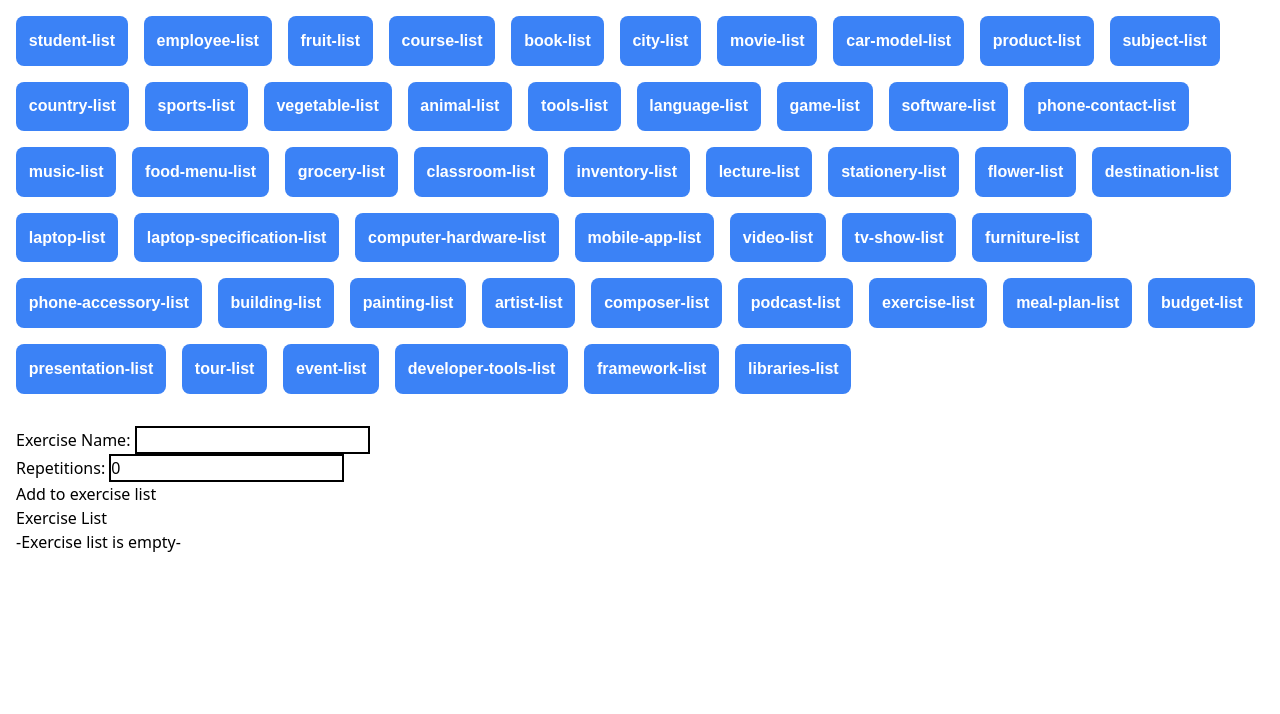
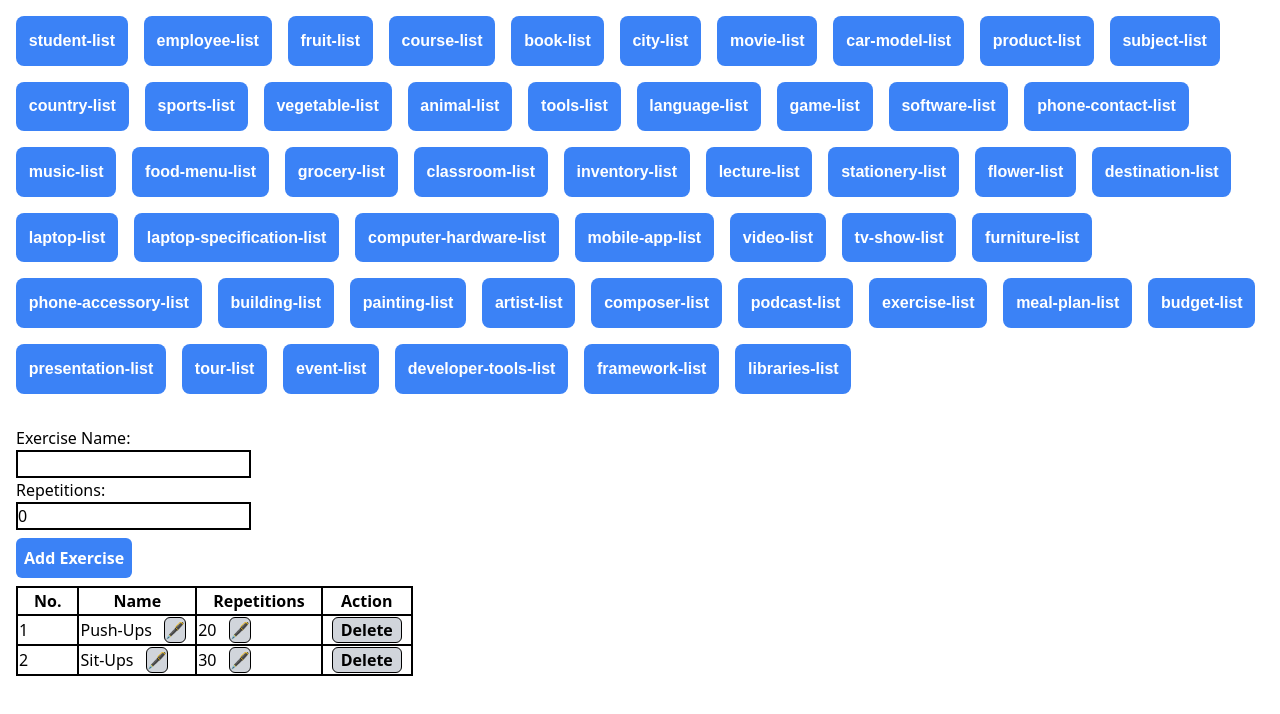
Before and after one commit to devken4u/angular-50-ds-services, an Angular app: page /exercise-list in a window 1280 px wide. Shown: the top 714 px of the page. Built offline with nearby package versions, Linux system fonts and the light colour scheme.

Commit message:
refactor(exercise list component): Updated with services feature

```diff
--- a/src/app/exercise-list/exercise-list.component.html
+++ b/src/app/exercise-list/exercise-list.component.html
@@ -1,26 +1,62 @@
 <main>
   <div>
     <label for="name">Exercise Name: </label>
+    <br />
     <input type="text" id="name" [(ngModel)]="name" />
     <br />
     <label for="repetitions">Repetitions: </label>
+    <br />
     <input type="number" id="repetitions" [(ngModel)]="repetitions" />
     <br />
-    <button (click)="add()">Add to exercise list</button>
+    <button
+      class="p-2 my-2 font-bold text-white bg-blue-500 rounded-md active:scale-95"
+      (click)="add()"
+      [disabled]="!name || repetitions <= 0"
+    >
+      Add Exercise
+    </button>
   </div>
-  <div>
-    <h1>Exercise List</h1>
-    @if( exerciseList.length === 0){
-    <h2>-Exercise list is empty-</h2>
-    }@else{
-    <ol>
-      @for( exercise of exerciseList; track $index){
-      <li [style.marginBottom]="'20px'">
-        Exercise Name: {{ exercise.name }} <br />
-        Repetitions: {{ exercise.repetitions }}
-      </li>
-      }
-    </ol>
-    }
-  </div>
+  <table class="border-2 border-black">
+    <thead>
+      <tr>
+        <th class="px-4 border-2 border-black">No.</th>
+        <th class="px-4 border-2 border-black">Name</th>
+        <th class="px-4 border-2 border-black">Repetitions</th>
+        <th class="px-4 border-2 border-black">Action</th>
+      </tr>
+    </thead>
+    <tbody>
+      <tr *ngFor="let exercise of exerciseList; index as i">
+        <td class="border-2 border-black">{{ i + 1 }}</td>
+        <td class="border-2 border-black">
+          {{ exercise.name }}
+          <button
+            (click)="editField(i, 'name', exercise.name)"
+            class="mx-2 font-bold bg-gray-300 border border-black rounded-md active:scale-95"
+          >
+            🖋
+          </button>
+        </td>
+        <td class="border-2 border-black">
+          {{ exercise.repetitions }}
+          <button
+            (click)="
+              editField(i, 'repetitions', exercise.repetitions.toString())
+            "
+            class="mx-2 font-bold bg-gray-300 border border-black rounded-md active:scale-95"
+          >
+            🖋
+          </button>
+        </td>
+        <td class="border-2 border-black">
+          <button
+            (click)="deleteExercise(i)"
+            class="px-2 mx-2 font-bold bg-gray-300 border border-black rounded-md active:scale-95"
+          >
+            Delete
+          </button>
+        </td>
+      </tr>
+    </tbody>
+  </table>
 </main>
--- a/src/app/exercise-list/exercise-list.component.ts
+++ b/src/app/exercise-list/exercise-list.component.ts
@@ -1,23 +1,50 @@
-import { Component } from '@angular/core';
+import { Component, OnInit } from '@angular/core';
+import { ExerciseService } from '../services/exercise.service';
 import { Exercise } from '../types';
 
 @Component({
-  selector: 'app-exercise-list',
+  selector: 'app-exercise',
   templateUrl: './exercise-list.component.html',
-  styleUrl: './exercise-list.component.css',
+  styleUrls: ['./exercise-list.component.css'],
 })
-export class ExerciseListComponent {
+export class ExerciseListComponent implements OnInit {
   exerciseList: Exercise[] = [];
-
   name: string = '';
   repetitions: number = 0;
 
-  add() {
-    this.exerciseList.push({
-      name: this.name,
-      repetitions: this.repetitions,
-    });
-    this.name = '';
-    this.repetitions = 0;
+  constructor(private exerciseService: ExerciseService) {}
+
+  ngOnInit(): void {
+    this.exerciseList = this.exerciseService.getExerciseList();
+  }
+
+  add(): void {
+    if (this.name && this.repetitions > 0) {
+      this.exerciseService.addExercise({
+        name: this.name,
+        repetitions: this.repetitions,
+      });
+      this.name = '';
+      this.repetitions = 0;
+    }
+  }
+
+  deleteExercise(index: number): void {
+    this.exerciseService.deleteExercise(index);
+  }
+
+  editField(index: number, fieldName: keyof Exercise, currentValue: string) {
+    const value = prompt(`Edit ${fieldName}`, currentValue);
+    if (value !== null) {
+      const updatedExercise = {
+        ...this.exerciseList[index],
+        [fieldName]: fieldName === 'repetitions' ? parseInt(value, 10) : value,
+      };
+      this.update(index, updatedExercise);
+    }
+  }
+
+  update(index: number, exercise: Exercise): void {
+    this.exerciseService.editExercise(index, exercise);
   }
 }
--- /dev/null
+++ b/src/app/services/exercise.service.ts
@@ -0,0 +1,34 @@
+import { Injectable } from '@angular/core';
+import { Exercise } from '../types';
+
+@Injectable({
+  providedIn: 'root',
+})
+export class ExerciseService {
+  private exerciseList: Exercise[] = [
+    {
+      name: 'Push-Ups',
+      repetitions: 20,
+    },
+    {
+      name: 'Sit-Ups',
+      repetitions: 30,
+    },
+  ];
+
+  getExerciseList(): Exercise[] {
+    return this.exerciseList;
+  }
+
+  addExercise(exercise: Exercise): void {
+    this.exerciseList.push(exercise);
+  }
+
+  deleteExercise(index: number): void {
+    this.exerciseList.splice(index, 1);
+  }
+
+  editExercise(index: number, newExercise: Exercise): void {
+    this.exerciseList[index] = newExercise;
+  }
+}
```
Also changed, not shown: 1 other file (tests, documents, lock files or other folders).
